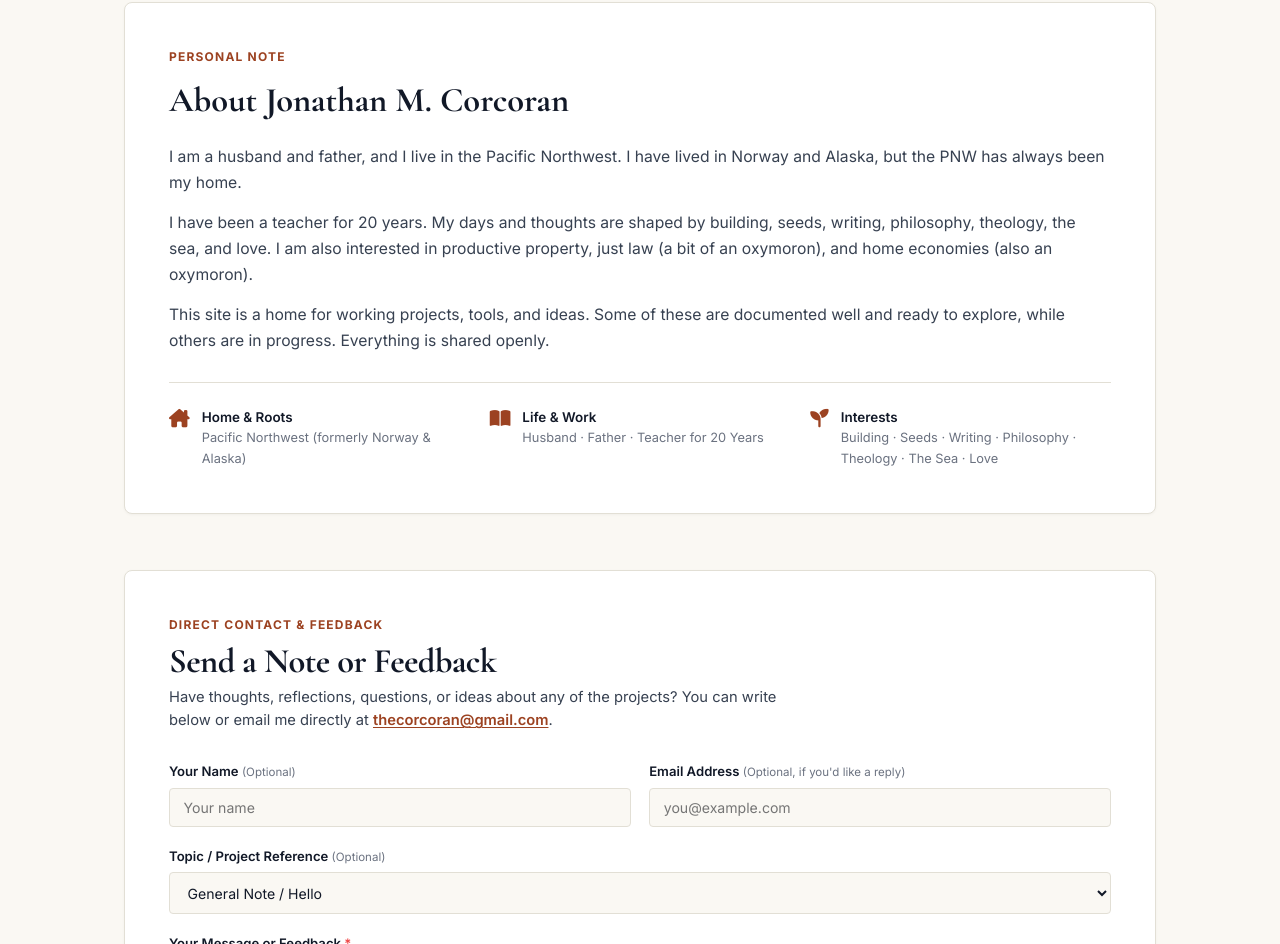
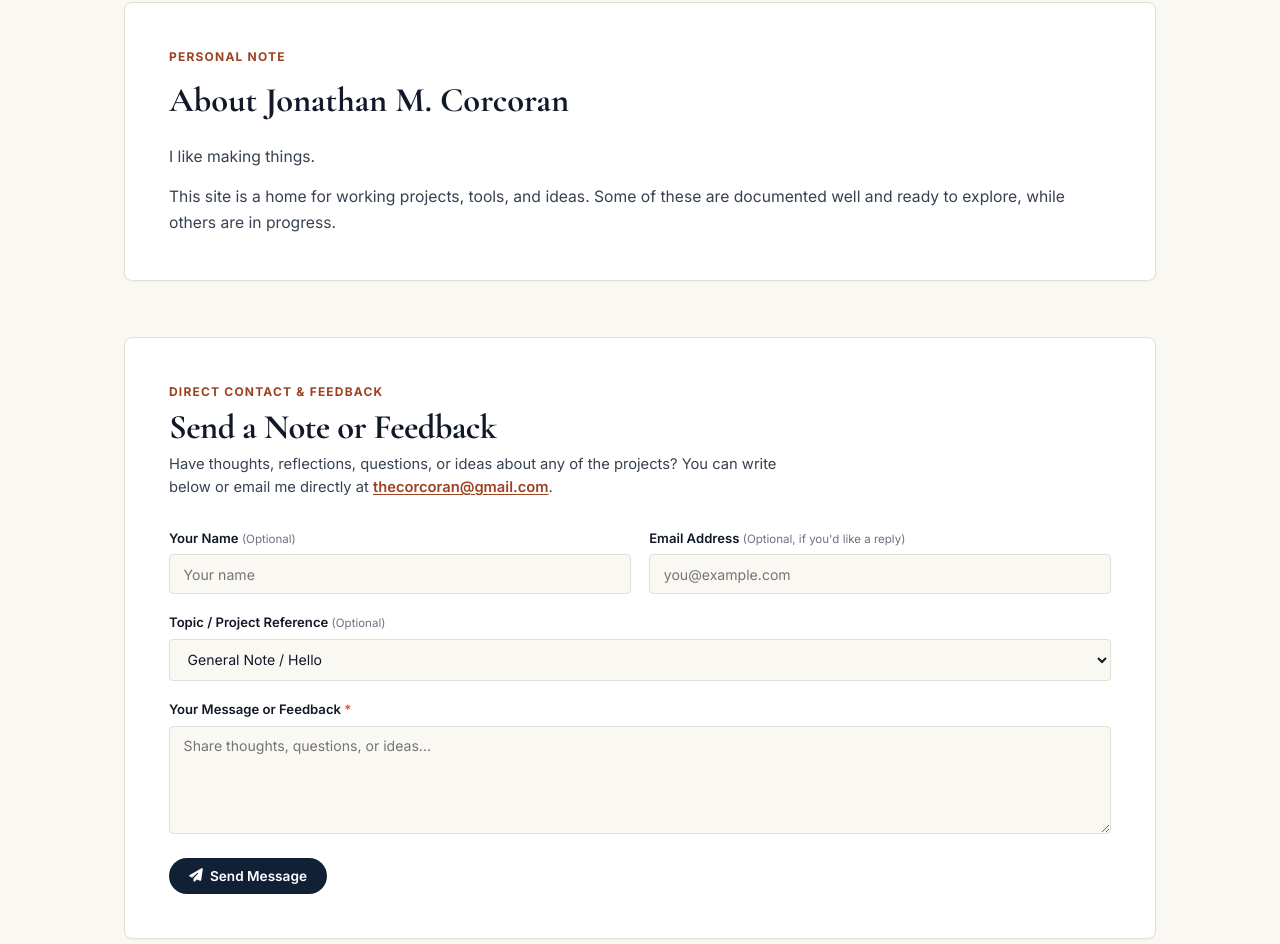
Before and after one commit to thecorcoran/thecorcoran.github.io, a plain HTML site: page index.html in a window 1280 px wide. Shown: the part 4456-5400 px from the top of the page. Drawn offline with nearby package versions, Linux system fonts and the light colour scheme.

Commit message:
Simplify About Me section and remove icon categories

```diff
--- a/index.html
+++ b/index.html
@@ -726,38 +726,11 @@
           <h2 class="about-title">About Jonathan M. Corcoran</h2>
           <div class="about-text">
             <p>
-              I am a husband and father, and I live in the Pacific Northwest. I have lived in Norway and Alaska, but the PNW has always been my home.
+              I like making things.
             </p>
             <p>
-              I have been a teacher for 20 years. My days and thoughts are shaped by building, seeds, writing, philosophy, theology, the sea, and love. I am also interested in productive property, just law (a bit of an oxymoron), and home economies (also an oxymoron).
+              This site is a home for working projects, tools, and ideas. Some of these are documented well and ready to explore, while others are in progress.
             </p>
-            <p>
-              This site is a home for working projects, tools, and ideas. Some of these are documented well and ready to explore, while others are in progress. Everything is shared openly.
-            </p>
-          </div>
-
-          <div class="about-meta-grid">
-            <div class="meta-item">
-              <i class="fa-solid fa-house-chimney"></i>
-              <div>
-                <strong>Home & Roots</strong>
-                <span>Pacific Northwest (formerly Norway & Alaska)</span>
-              </div>
-            </div>
-            <div class="meta-item">
-              <i class="fa-solid fa-book-open"></i>
-              <div>
-                <strong>Life & Work</strong>
-                <span>Husband · Father · Teacher for 20 Years</span>
-              </div>
-            </div>
-            <div class="meta-item">
-              <i class="fa-solid fa-seedling"></i>
-              <div>
-                <strong>Interests</strong>
-                <span>Building · Seeds · Writing · Philosophy · Theology · The Sea · Love</span>
-              </div>
-            </div>
           </div>
         </div>
       </div>
```
